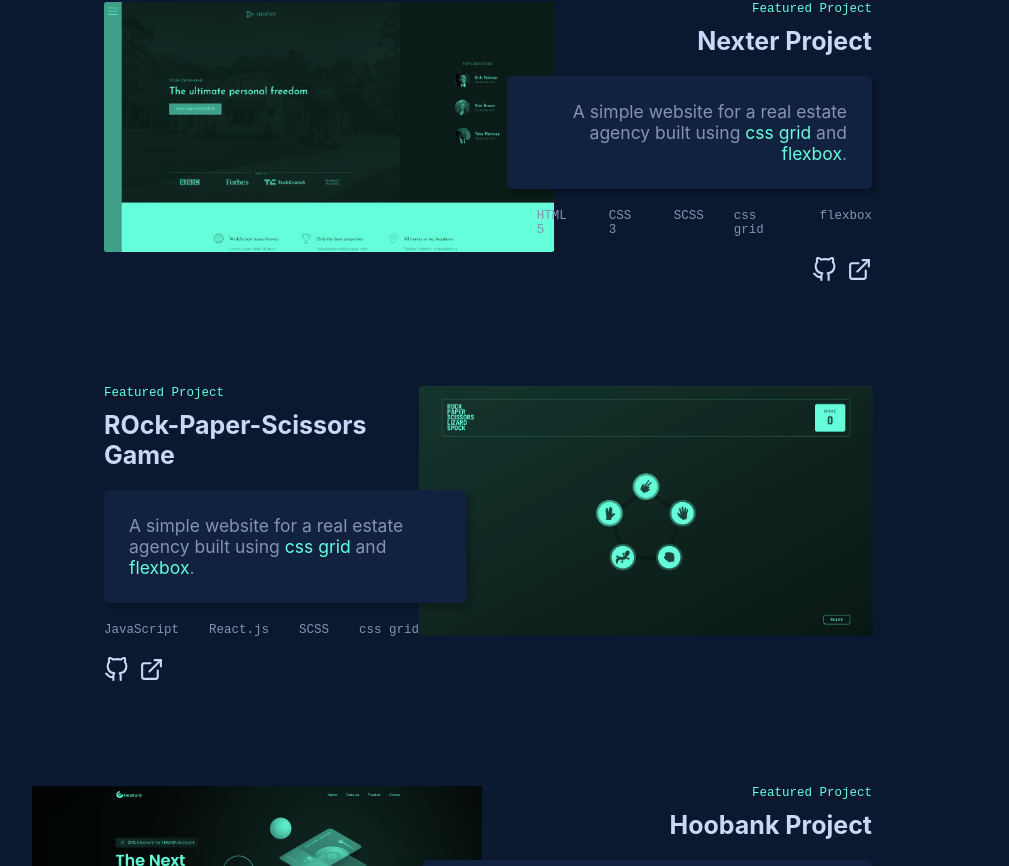
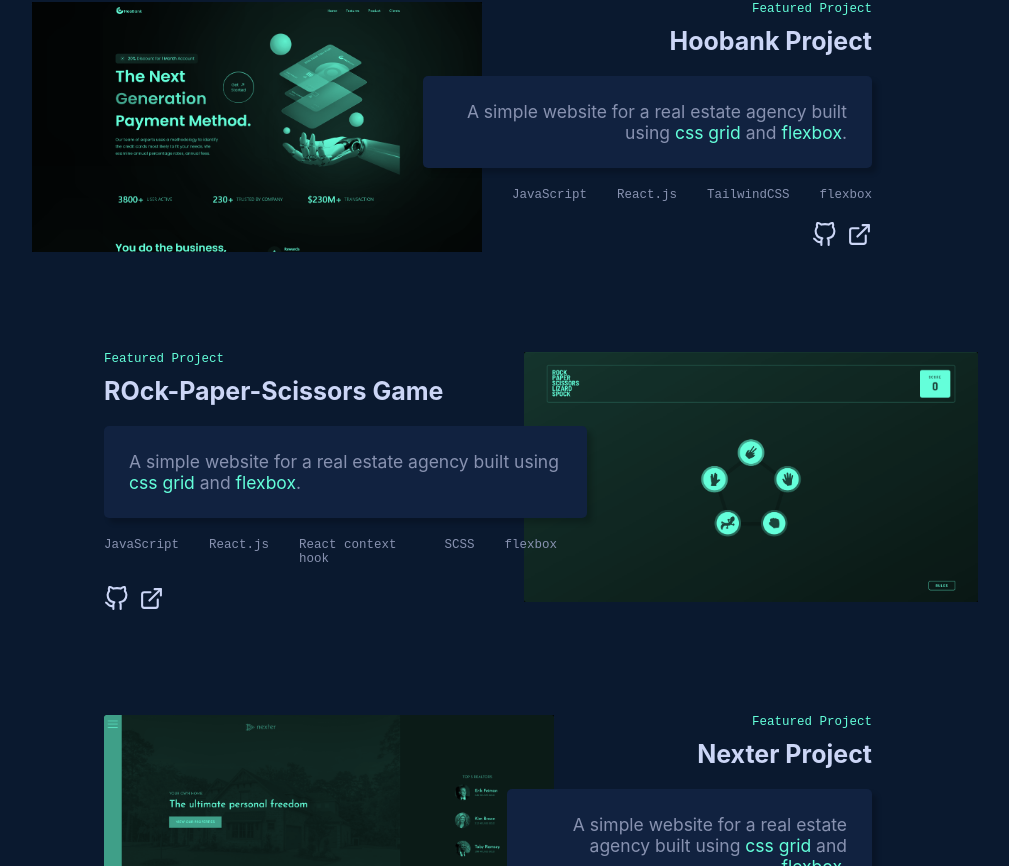
Before and after one commit to laze03/portfolio, a React (Create React App) app: page / in a window 1280 px wide. Shown: the part 2254-3120 px from the top of the page, without its empty margins (152-1161 px from the left). Built offline with nearby package versions, Linux system fonts and the light colour scheme; a web font is replaced by a local one.

Commit message:
correcting mistakes

```diff
--- a/src/components/Experience.js
+++ b/src/components/Experience.js
@@ -57,7 +57,7 @@ export default function Experience() {
             date="September 2022 - Present"
             list={[
               "learning data structures & algorithms",
-              "Preparing Certification in Front-End ( acquaried ) and Back-End Development",
+              "Preparing Certification in Front-End ( acquired ) and Back-End Development",
             ]}
           />
           <Detail
@@ -67,7 +67,7 @@ export default function Experience() {
             date="September 2020 - July 2022"
             list={[
               "Intense courses on Algebra, Trigonometry and ...",
-              "Acquaring general knowledge about Physics, Chemestry, and IT ",
+              "Acquiring general knowledge about Physics, Chemestry, and IT ",
             ]}
           />
           <Detail
--- a/src/components/Work.js
+++ b/src/components/Work.js
@@ -50,12 +50,12 @@ export default function Work() {
     <div className="work" id="Work">
       <H2 before="03. " text="Some Things I've Built" />
       <Project
-        className="reversed nexter"
-        title="Nexter Project"
-        list={["HTML 5", "CSS 3", "SCSS", "css grid", "flexbox"]}
-        github="https://github.com/laze03/Nexter"
-        link="https://laze03.github.io/Nexter/"
-        img={Nexter}
+        className="reversed Hoobank"
+        title="Hoobank Project"
+        list={["JavaScript", "React.js", "TailwindCSS", "flexbox"]}
+        github="https://github.com/laze03/bank-site"
+        link="https://laze03.github.io/bank-site/"
+        img={Hoobank}
       />
       <br />
       <br />
@@ -65,7 +65,13 @@ export default function Work() {
       <Project
         className="direct RPS"
         title="ROck-Paper-Scissors Game"
-        list={["JavaScript", "React.js", "SCSS", "css grid"]}
+        list={[
+          "JavaScript",
+          "React.js",
+          "React context hook",
+          "SCSS",
+          "flexbox",
+        ]}
         github="https://github.com/laze03/Rock-Paper-Scissors"
         link="https://laze03.github.io/Rock-Paper-Scissors/"
         img={RPS}
@@ -76,12 +82,12 @@ export default function Work() {
       <br />
       <br />
       <Project
-        className="reversed Hoobank"
-        title="Hoobank Project"
-        list={["JavaScript", "React.js", "TailwindCSS", "flexbox"]}
-        github="https://github.com/laze03/bank-site"
-        link="https://laze03.github.io/bank-site/"
-        img={Hoobank}
+        className="reversed nexter"
+        title="Nexter Project"
+        list={["HTML 5", "CSS 3", "SCSS", "css grid", "flexbox"]}
+        github="https://github.com/laze03/Nexter"
+        link="https://laze03.github.io/Nexter/"
+        img={Nexter}
       />
     </div>
   );
```
